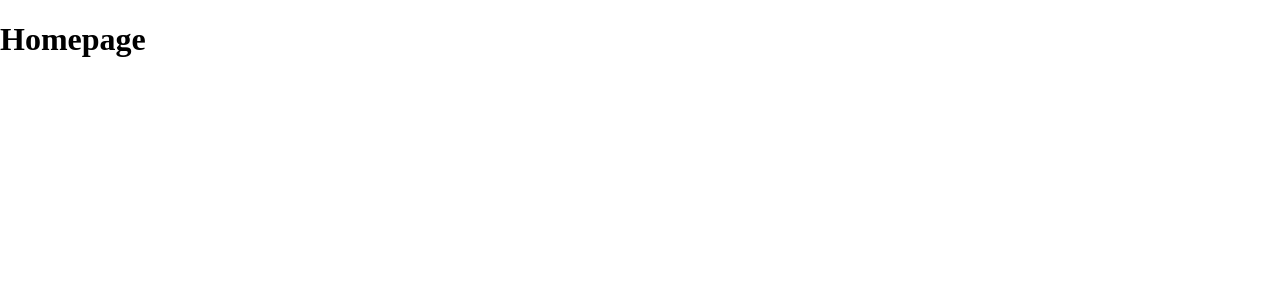
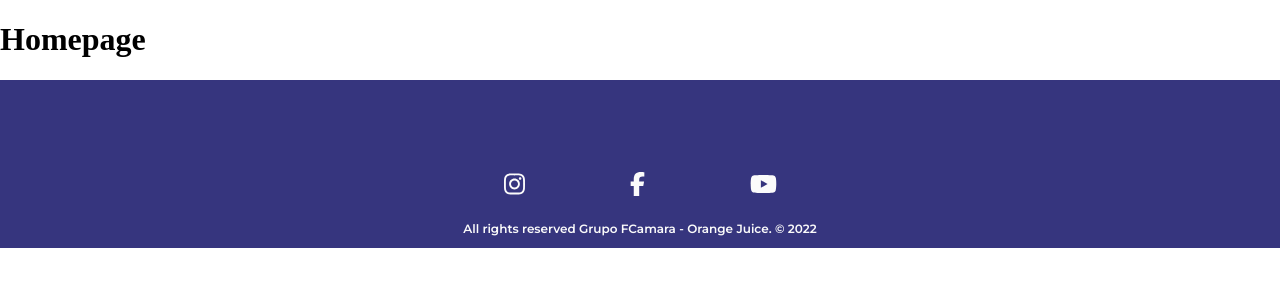
Before and after one commit to Squad-15-FCamara/orangeevolution-frontend, a React (Vite) app: page / in a window 1280 px wide. Shown: the top 300 px of the page. Built offline with nearby package versions, Linux system fonts and the light colour scheme.

Commit message:
feat: adds footer as a default layout

```diff
--- a/src/layout/DefaultLayout.jsx
+++ b/src/layout/DefaultLayout.jsx
@@ -1,13 +1,13 @@
 import { Outlet } from 'react-router-dom';
 // import { Header } from '../components/Header';
-// import { Footer } from '../components/Footer';
+import { Footer } from '../components/Footer';
 
 export function DefaultLayout() {
   return (
     <div>
       {/* <Header /> */}
       <Outlet />
-      {/* <Footer /> */}
+      <Footer />
     </div>
   );
 }
```
